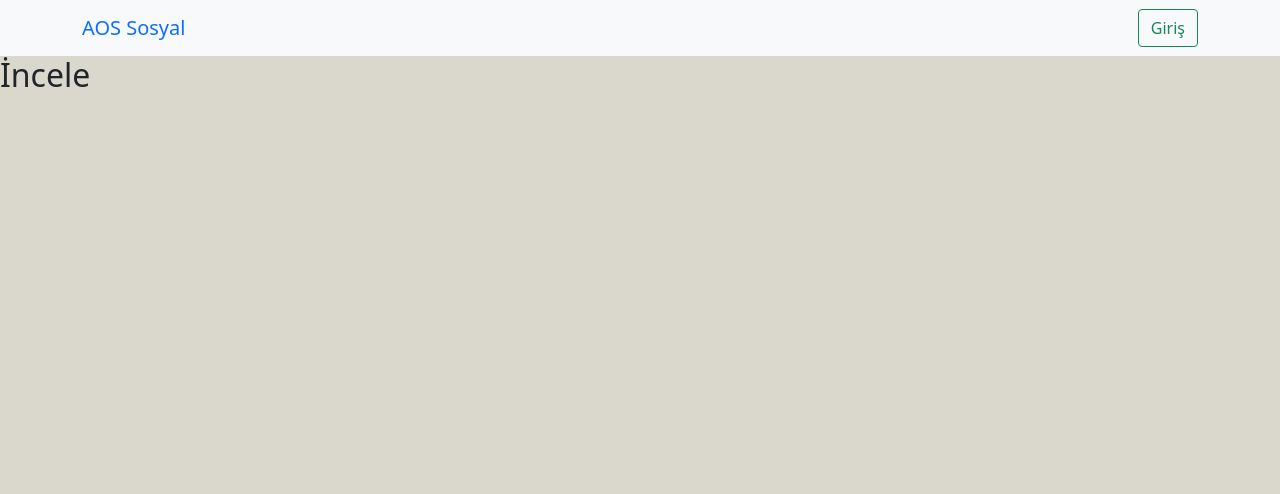
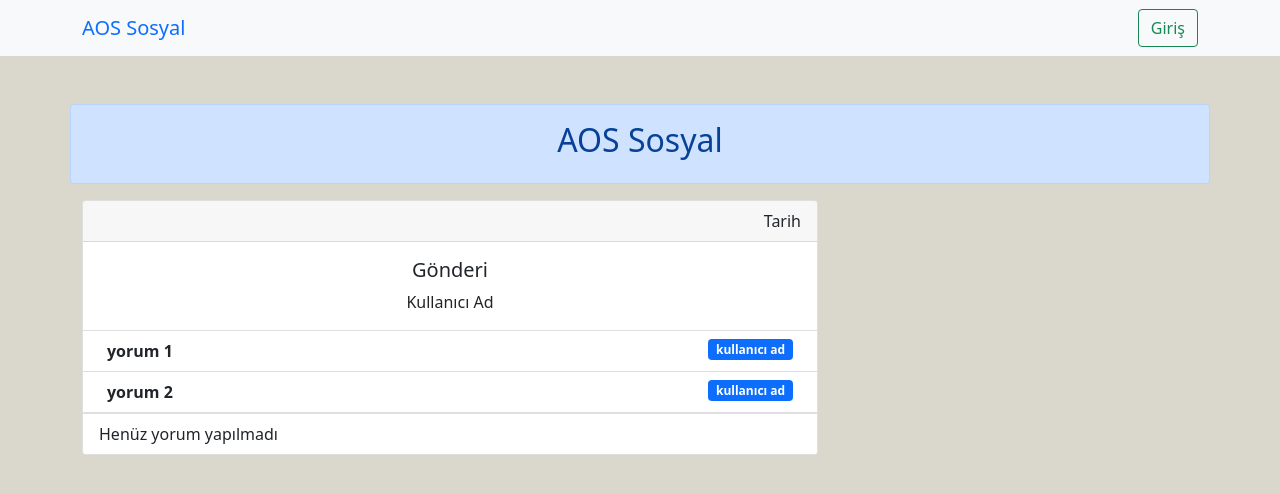
Before and after one commit to MucahitZengin/aos-sosyal-app, a Vue app: page /browse/1 in a window 1280 px wide. Shown: the top 494 px of the page. Built offline with nearby package versions, Linux system fonts and the light colour scheme; no server answers.

Commit message:
17# Creating the Post Review Page

```diff
--- a/src/views/Browse.vue
+++ b/src/views/Browse.vue
@@ -1,13 +1,64 @@
 <template>
-    <h2>İncele</h2>
+    <div class="container my-5">
+        <div class="row">
+            <div class="alert alert-primary text-center" role="alert">
+                <h2>AOS Sosyal</h2>
+            </div>
+        </div>
+        <div class="row">
+            <div class="col-sm-8 mb-3">
+                <div class="card">
+                    <div class="card-header text-end">Tarih</div>
+                    <div class="card-body text-center">
+                        <h5 class="card-title">Gönderi</h5>
+                        <p class="card-text">Kullanıcı Ad</p>
+                    </div>
+                    <ul class="list-group list-group-flush">
+                        <li class="list-group-item d-flex justify-content-between align-items-start">
+                            <div class="ms-2 me-auto">
+                                <div class="fw-bold">yorum 1</div>
+                            </div>
+                            <span class="badge bg-primary mx-2">kullanıcı ad</span>
+                        </li>
+                        <li class="list-group-item d-flex justify-content-between align-items-start">
+                            <div class="ms-2 me-auto">
+                                <div class="fw-bold">yorum 2</div>
+                            </div>
+                            <span class="badge bg-primary mx-2">kullanıcı ad</span>
+                        </li>
+                    </ul>
+                    <ul class="list-group list-group-flush">
+                        <li class="list-group-item">Henüz yorum yapılmadı</li>
+                    </ul>
+                </div>
+            </div>
+
+            <div class="col-sm-4" v-show="kullanici">
+                <form action="">
+                    <div class="mb-3">
+                        <div id="yorumBaslik" class="form-text">Gönderiye Yorum Yapabilirsiniz</div>
+                        <label for="yorum" class="form-label">Yorumunuz</label>
+                        <input type="email" class="form-control" id="yorum" aria-describedby="yarumBaslik">
+                    </div>
+                    <button type="submit" class="btn btn-outline-primary">Yorum Yap</button>
+                </form>
+            </div>
+        </div>
+    </div>
 </template>
 
 <script>
 import { useRoute } from 'vue-router';
-export default{
-    setup(){
-        const route= useRoute();
-        console.log(route.params.id);
+import getUser from '../composables/getUser'
+
+export default {
+    setup() {
+        const route = useRoute();
+        const {kullanici}=getUser();
+
+        //console.log(route.params.id);
+
+        return{kullanici}
     }
 }
 </script>
```
